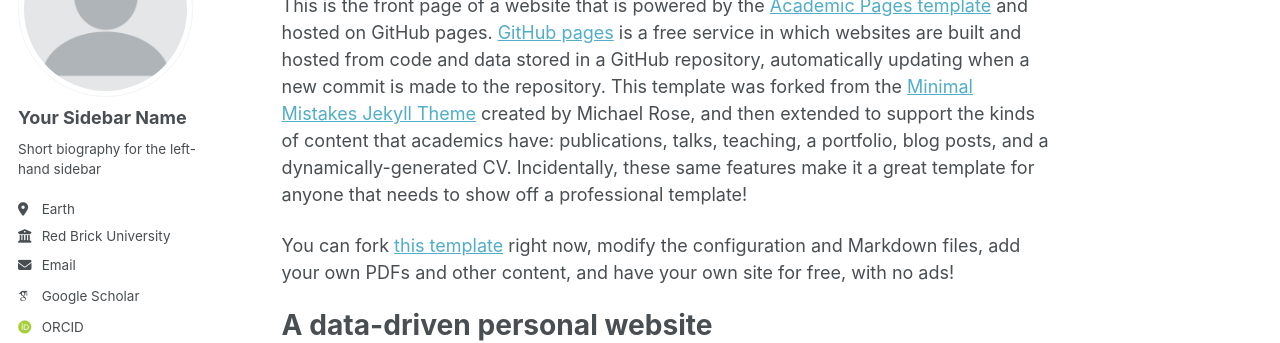
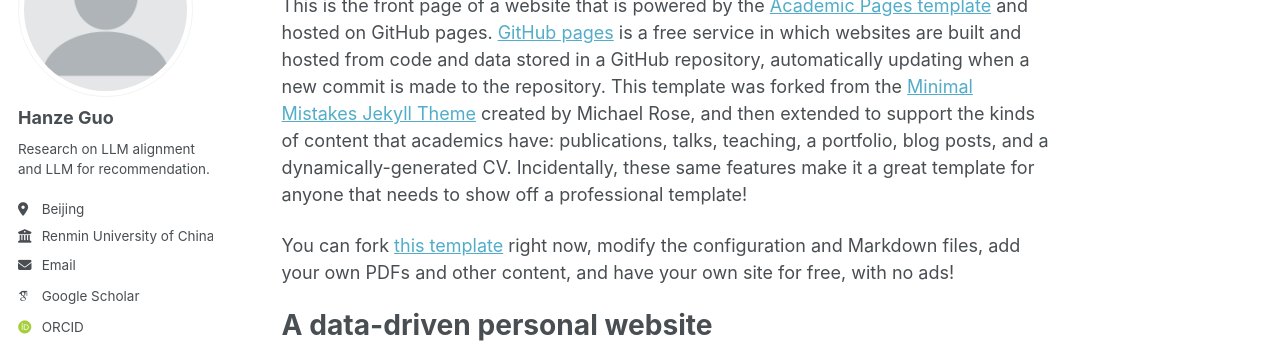
Before and after one commit to harris26-G/harris26-G.github.io, a Jekyll site: the page built from _pages/about.md, in a window 1280 px wide. Shown: the part 177-520 px from the top of the page. Built offline with Jekyll 4.4.1, drawn with Linux system fonts in a browser that asks for light colours; some web fonts are replaced; a script bundle is joined from its source files by our own code; library files that are not in the unit come from our copies.

Commit message:
Update author information in _config.yml

```diff
--- a/_config.yml
+++ b/_config.yml
@@ -24,13 +24,13 @@ repository               : "harris26-G/harris26-G.github.io"
 author:
   # Biographic information
   avatar           : "profile.png"
-  name             : "Your Sidebar Name"
+  name             : "Hanze Guo"
   pronouns         : # example: "she/her"
-  bio              : "Short biography for the left-hand sidebar"
-  location         : "Earth"
-  employer         : "Red Brick University"
+  bio              : "Research on LLM alignment and LLM for recommendation."
+  location         : "Beijing"
+  employer         : "Renmin University of China"
   uri              : # URL
-  email            : "none@example.org"
+  email            : "ghz@ruc.edu.cn"
 
   # Academic websites
   academia         : # URL
```
